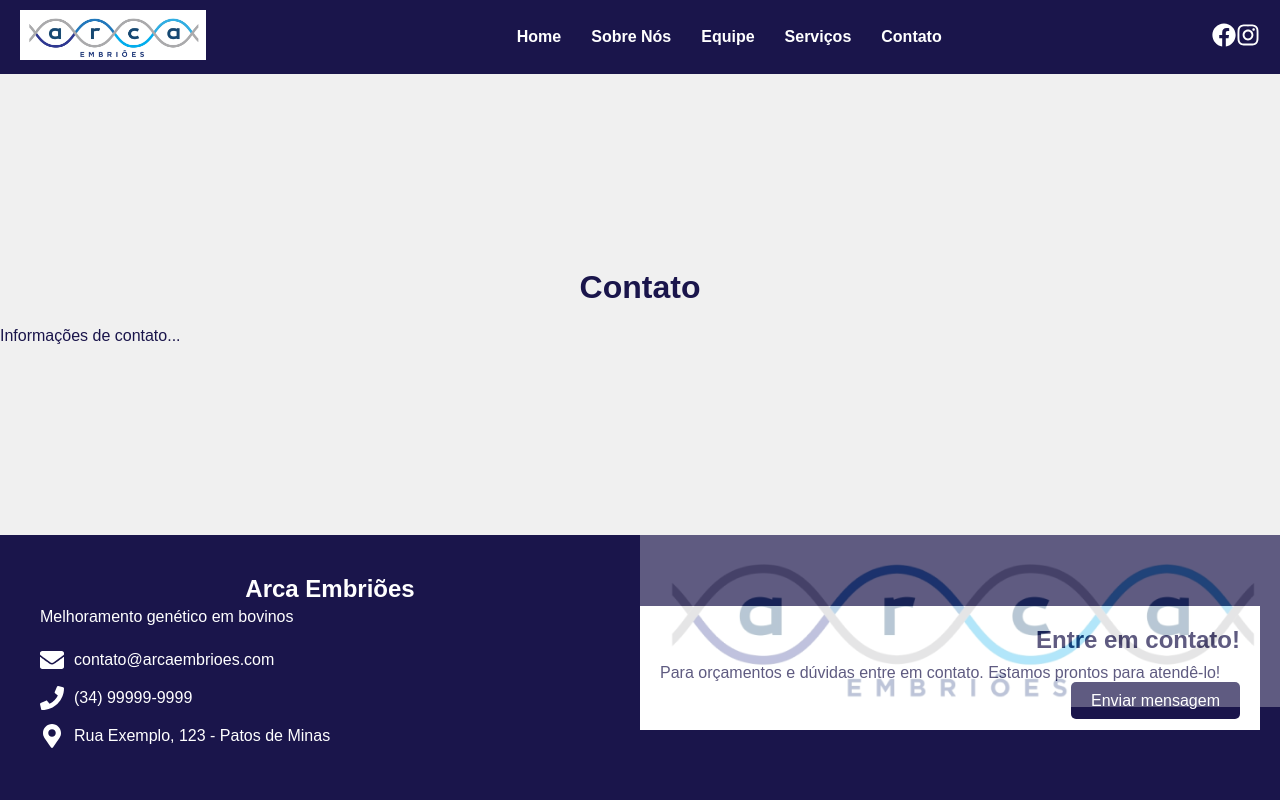
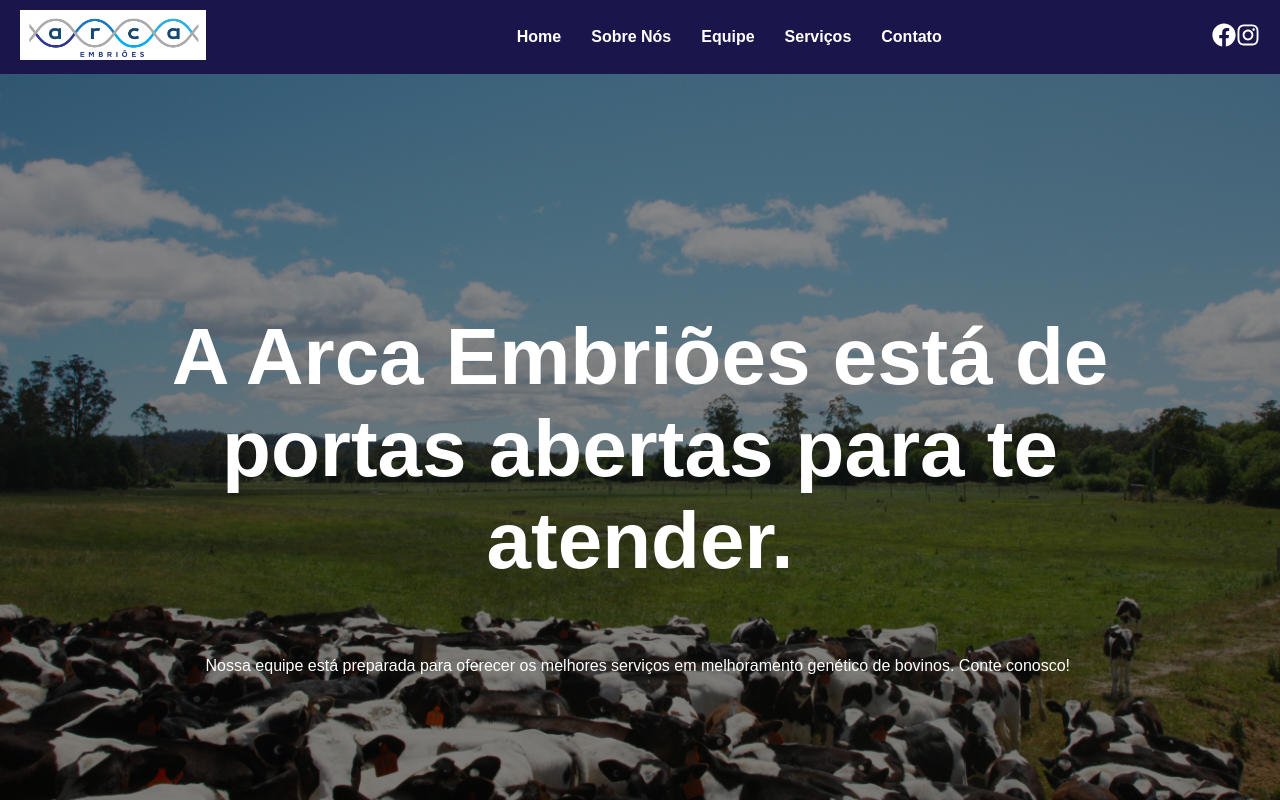
Before and after one commit to lauanegs/ArcaEmbrioes, a React (Create React App) app: page /contato in a window 1280 px wide. Shown: the top 800 px of the page. Built offline with nearby package versions, Linux system fonts and the light colour scheme; the HTML template or start-up script is replaced by a standard one.

Commit message:
criação do banner da página

```diff
--- /dev/null
+++ b/src/components/contato/banner.css
@@ -0,0 +1,24 @@
+.banner-contato{
+    display: flex;
+    flex-direction: column;
+    justify-content: center;
+    align-items: center;
+    height: 100vh;
+    width: 100%;
+    background:
+    linear-gradient(rgba(26, 26, 26, 0.5), rgba(0, 0, 0, 0.5)),
+    url('../../assets/bannerContato.jpg');
+    background-position: bottom;
+    background-repeat: no-repeat;
+    background-size: cover;
+}
+
+.banner-contato h1 {
+    color: #fff;
+    font-size: 5rem;
+    padding: 0 5rem;
+}
+
+.banner-contato p {
+    color: #fff;
+}
--- /dev/null
+++ b/src/components/contato/banner.js
@@ -0,0 +1,11 @@
+import React from 'react';
+import './banner.css';
+
+export const BannerContato = () => {
+    return(
+        <div class="banner-contato">
+            <h1>A Arca Embriões está de portas abertas para te atender.</h1>
+            <p>Nossa equipe está preparada para oferecer os melhores serviços em melhoramento genético de bovinos. Conte conosco! </p>
+        </div>
+    )
+}
--- a/src/pages/Contato.js
+++ b/src/pages/Contato.js
@@ -1,11 +1,10 @@
 import React from 'react';
-
+import { BannerContato } from '../components/contato/banner';
 const Contato = () => {
   return (
-    <div>
-      <h1>Contato</h1>
-      <p>Informações de contato...</p>
-    </div>
+    <>
+      <BannerContato/>
+    </>
   );
 }
 
```
Also changed, not shown: src/assets/bannerContato.jpg (added).
